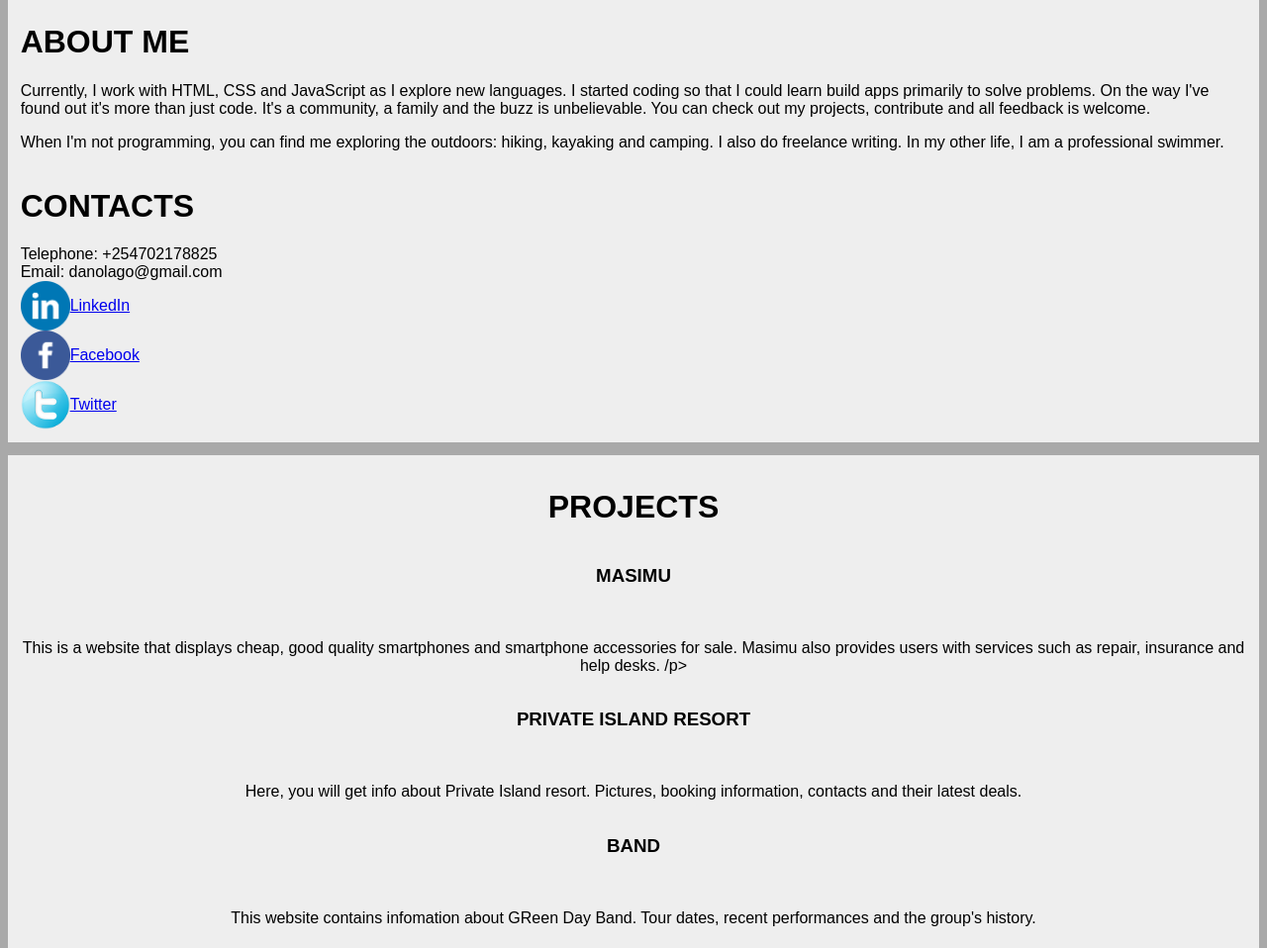
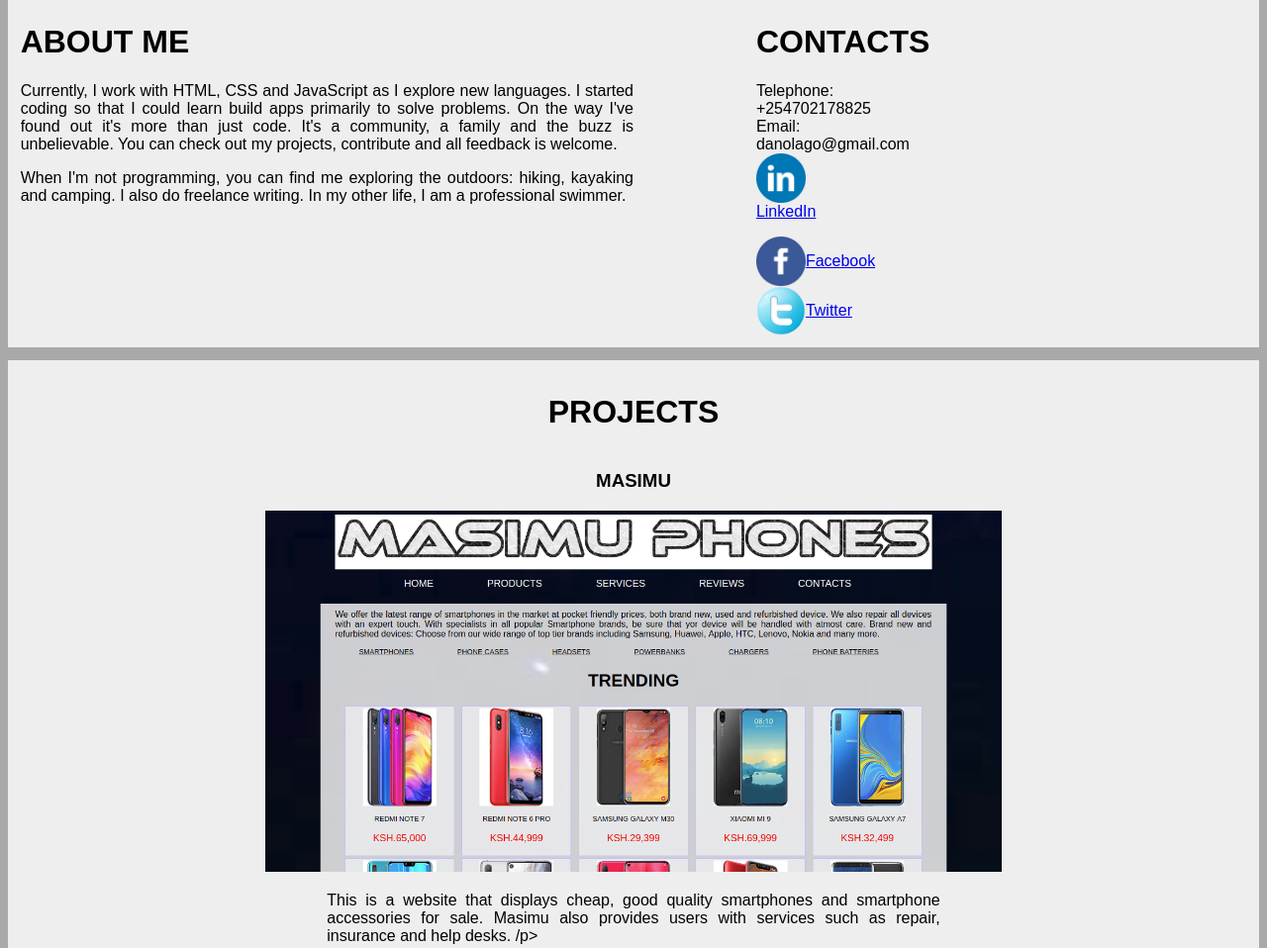
Before and after one commit to WanjuguMacharia/portfolio-1, a plain HTML site: page index.html in a window 1280 px wide. Shown: the part 629-1587 px from the top of the page at 99% size. Drawn offline with Linux system fonts and the light colour scheme.

Commit message:
Add classes and ID's for styling

```diff
--- a/index.html
+++ b/index.html
@@ -15,33 +15,35 @@
       <p <a href="#"></a>View my work</p>
     </div>
     <div class="about">
-      <h1>About me</h1>
-      <p>Currently, I work with HTML, CSS and JavaScript as I explore new languages. I started coding so that I could learn build apps primarily to solve problems. On the way I've found out it's more than just code. It's a community, a family and the buzz is unbelievable. You can check out my projects, contribute and all feedback is welcome.</p>
-      <p>When I'm not programming, you can find me exploring the outdoors: hiking, kayaking and camping. I also do freelance writing. In my other life, I am a professional swimmer.</p>
+      <div class="column">
+        <h1>About me</h1>
+        <p>Currently, I work with HTML, CSS and JavaScript as I explore new languages. I started coding so that I could learn build apps primarily to solve problems. On the way I've found out it's more than just code. It's a community, a family and the buzz is unbelievable. You can check out my projects, contribute and all feedback is welcome.</p>
+        <p>When I'm not programming, you can find me exploring the outdoors: hiking, kayaking and camping. I also do freelance writing. In my other life, I am a professional swimmer.</p>
+      </div>
       <div class="contacts">
-        <h1>Contacts</h1>
-          <div class="">Telephone: +254702178825</div>
-          <div class="">Email: danolago@gmail.com</div>
-          <div class=""><a href="#"><img class="social" src="images/linkedin.png" alt="LinkedIn"><p>LinkedIn</p></a></div>
+        <div class="social"><h1>Contacts</h1></div>
+          <div class="social">Telephone: +254702178825</div>
+          <div class="social">Email: danolago@gmail.com</div>
+          <div class="social"><a href="#"><img class="social" src="images/linkedin.png" alt="LinkedIn"><p>LinkedIn</p></a></div>
           <div class=""><a href="#"><img class="social" src="images/facebook.png" alt="Facebook"><p>Facebook</p></a></div>
           <div class=""><a href="#"><img class="social" src="images/twitter.png" alt="Twitter"><p>Twitter</p></a></div>
         </div>
     </div>
       <div class="projects">
         <h1>Projects</h1>
-        <div class="">
+        <div class="proj">
           <h3>Masimu</h3>
-          <img src="" alt="">
+          <img src="images/masimu.png" alt="Masimu website">
           <p>This is a website that displays cheap, good quality smartphones and smartphone accessories for sale. Masimu also provides users with services such as repair, insurance and help desks. /p>
         </div>
-        <div class="">
+        <div class="proj">
           <h3>Private Island Resort</h3>
-          <img src="" alt="">
+          <img src="images/pi-resort.png" alt="PI website">
           <p>Here, you will get info about Private Island resort. Pictures, booking information, contacts and their latest deals.</p>
         </div>
-        <div class="">
+        <div class="proj">
           <h3>Band</h3>
-          <img src="" alt="">
+          <img src="images/masimu.png" alt="Band website">
           <p>This website contains infomation about GReen Day Band. Tour dates, recent performances and the group's history.</p>
         </div>
       </div>
```
